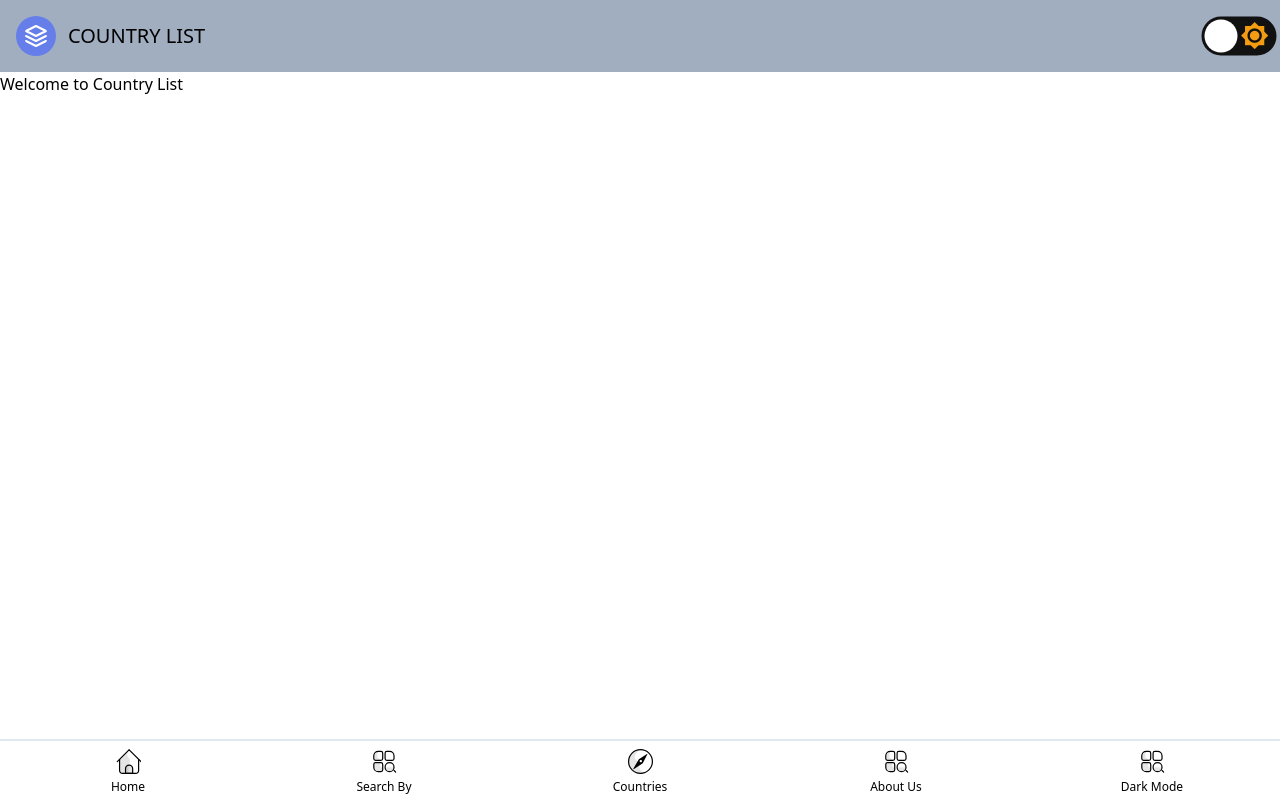
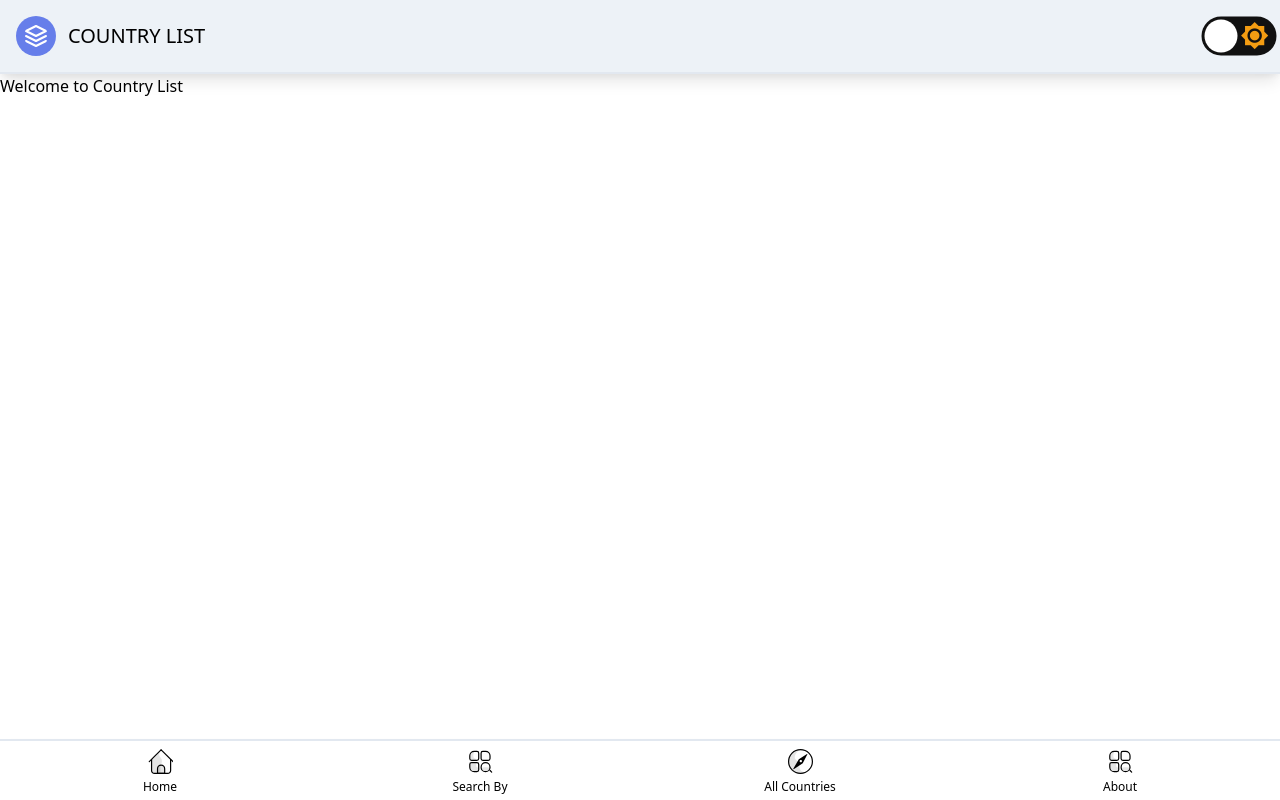
Before and after one commit to Sumer16/vue-country, a Vue app: page / in a window 1280 px wide. Built offline with nearby package versions, Linux system fonts and the light colour scheme.

Commit message:
minor changes

```diff
--- a/src/components/CFooter.vue
+++ b/src/components/CFooter.vue
@@ -39,7 +39,7 @@
                 <circle stroke="currentColor" stroke-width="2" cx="21" cy="21" r="20"></circle>
               </g>
             </svg>
-          <span class="tab tab-explore block text-xs">Countries</span>
+          <span class="tab tab-explore block text-xs">All Countries</span>
         </router-link>
         <router-link to="/about" class="w-full focus:text-teal-500 hover:text-teal-500 justify-center inline-block text-center pt-2 pb-1">
           <svg width="25" height="25" viewBox="0 0 42 42" class="inline-block mb-1">
@@ -54,9 +54,9 @@
               </g>
             </g>
           </svg>
-          <span class="tab tab-whishlist block text-xs">About Us</span>
+          <span class="tab tab-whishlist block text-xs">About</span>
         </router-link>
-        <a href=# class="w-full focus:text-teal-500 hover:text-teal-500 justify-center inline-block text-center pt-2 pb-1">
+        <!-- <a href=# class="w-full focus:text-teal-500 hover:text-teal-500 justify-center inline-block text-center pt-2 pb-1">
           <svg width="25" height="25" viewBox="0 0 42 42" class="inline-block mb-1">
             <g stroke="none" stroke-width="1" fill="none" fill-rule="evenodd">
               <path d="M14.7118754,20.0876892 L8.03575361,20.0876892 C5.82661462,20.0876892 4.03575361,18.2968282 4.03575361,16.0876892 L4.03575361,12.031922 C4.03575361,8.1480343 6.79157254,4.90780265 10.4544842,4.15995321 C8.87553278,8.5612583 8.1226025,14.3600511 10.9452499,15.5413938 C13.710306,16.6986332 14.5947501,18.3118357 14.7118754,20.0876892 Z M14.2420017,23.8186831 C13.515543,27.1052019 12.7414284,30.2811559 18.0438552,31.7330419 L18.0438552,33.4450645 C18.0438552,35.6542035 16.2529942,37.4450645 14.0438552,37.4450645 L9.90612103,37.4450645 C6.14196811,37.4450645 3.09051926,34.3936157 3.09051926,30.6294627 L3.09051926,27.813861 C3.09051926,25.604722 4.88138026,23.813861 7.09051926,23.813861 L14.0438552,23.813861 C14.1102948,23.813861 14.1763561,23.8154808 14.2420017,23.8186831 Z M20.7553776,32.160536 C23.9336213,32.1190063 23.9061943,29.4103976 33.8698747,31.1666916 C34.7935223,31.3295026 35.9925894,31.0627305 37.3154077,30.4407183 C37.09778,34.8980343 33.4149547,38.4450645 28.9036761,38.4450645 C24.9909035,38.4450645 21.701346,35.7767637 20.7553776,32.160536 Z" fill="currentColor" opacity="0.1"></path>
@@ -70,7 +70,7 @@
             </g>
           </svg>
           <span class="tab tab-account block text-xs">Dark Mode</span>
-        </a>
+        </a> -->
       </div>
     </section>
   </footer>
--- a/src/components/CHeader.vue
+++ b/src/components/CHeader.vue
@@ -1,5 +1,5 @@
 <template>
-  <header class="sticky top-0 bg-gray-500 body-font">
+  <header class="sticky w-full top-0 bg-gray-200 body-font border-b-2 shadow-lg">
     <div class="container mx-auto flex flex-wrap p-4 flex-row justify-between items-center">
       <a class="flex title-font font-medium items-center text-black mb-1 md:mb-0">
         <svg xmlns="http://www.w3.org/2000/svg" fill="none" stroke="currentColor" stroke-linecap="round" stroke-linejoin="round" stroke-width="2" class="w-10 h-10 text-white p-2 bg-indigo-500 rounded-full" viewBox="0 0 24 24">
--- a/src/components/DarkMode.vue
+++ b/src/components/DarkMode.vue
@@ -21,11 +21,6 @@ export default {
 </script>
 
 <style>
-.dark-mode{
-  background-color: #151515;
-	color: azure;
-}
-
 .checkbox {
 	opacity: 0;
 	position: absolute;
```
